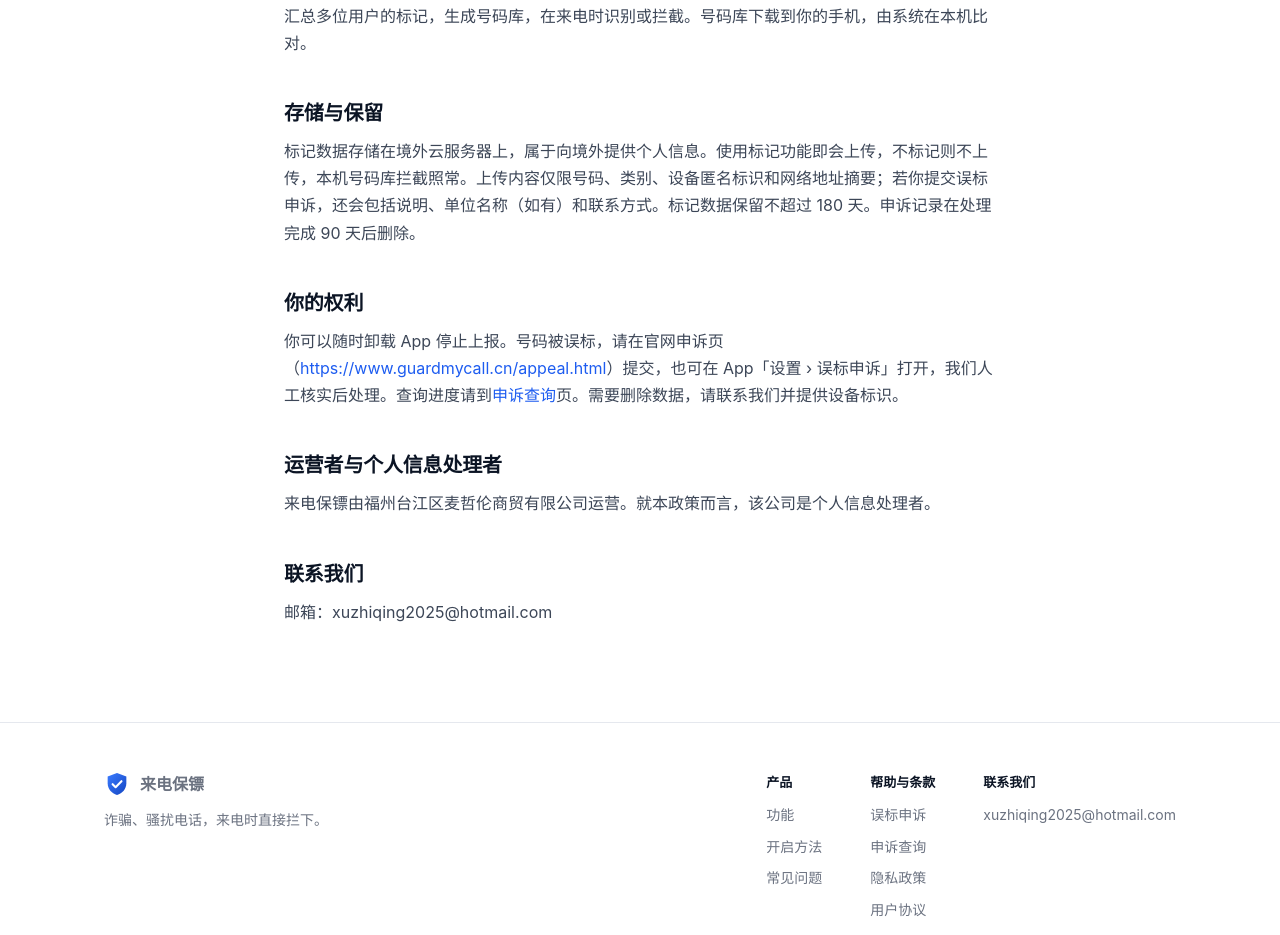
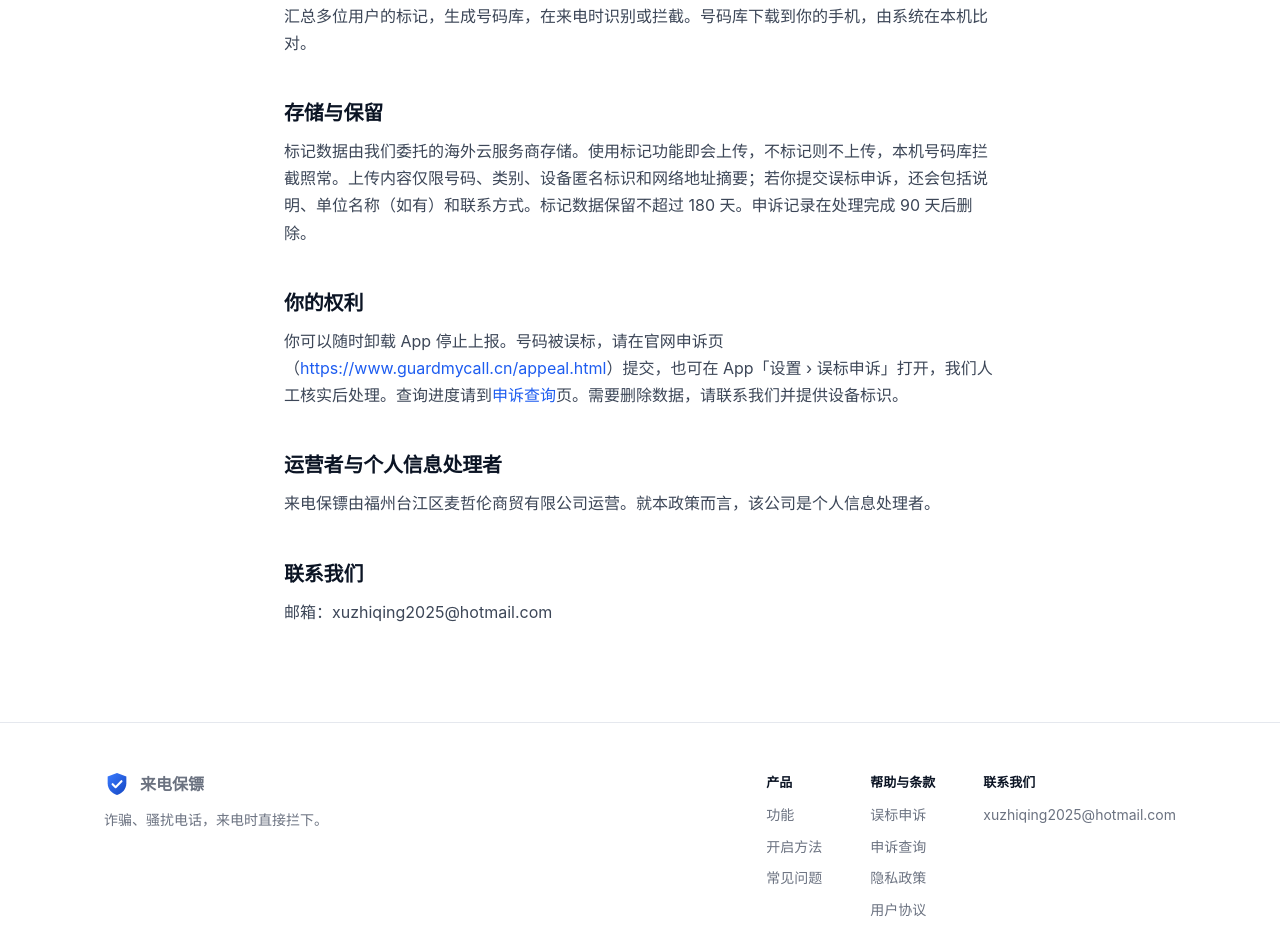
Before and after one commit to xuzhiqing2014-rgb/guardmycall-web, a plain HTML site: page privacy.html in a window 1280 px wide. Shown: the part 878-1813 px from the top of the page. Drawn offline with Linux system fonts and the light colour scheme.

Commit message:
隐私政策存储说明改用委托的海外云服务商表述

```diff
--- a/privacy.html
+++ b/privacy.html
@@ -53,7 +53,7 @@ body{margin:0;font:16px/1.7 -apple-system,BlinkMacSystemFont,"PingFang SC","Hira
 <h2 id="s3">如何使用</h2>
 <p>汇总多位用户的标记，生成号码库，在来电时识别或拦截。号码库下载到你的手机，由系统在本机比对。</p>
 <h2 id="s4">存储与保留</h2>
-<p>标记数据存储在境外云服务器上，属于向境外提供个人信息。使用标记功能即会上传，不标记则不上传，本机号码库拦截照常。上传内容仅限号码、类别、设备匿名标识和网络地址摘要；若你提交误标申诉，还会包括说明、单位名称（如有）和联系方式。标记数据保留不超过 180 天。申诉记录在处理完成 90 天后删除。</p>
+<p>标记数据由我们委托的海外云服务商存储。使用标记功能即会上传，不标记则不上传，本机号码库拦截照常。上传内容仅限号码、类别、设备匿名标识和网络地址摘要；若你提交误标申诉，还会包括说明、单位名称（如有）和联系方式。标记数据保留不超过 180 天。申诉记录在处理完成 90 天后删除。</p>
 <h2 id="s5">你的权利</h2>
 <p>你可以随时卸载 App 停止上报。号码被误标，请在官网申诉页（<a href="https://www.guardmycall.cn/appeal.html">https://www.guardmycall.cn/appeal.html</a>）提交，也可在 App「设置 › 误标申诉」打开，我们人工核实后处理。查询进度请到<a href="https://www.guardmycall.cn/appeal-status.html">申诉查询</a>页。需要删除数据，请联系我们并提供设备标识。</p>
 <h2 id="s6">运营者与个人信息处理者</h2>
```
